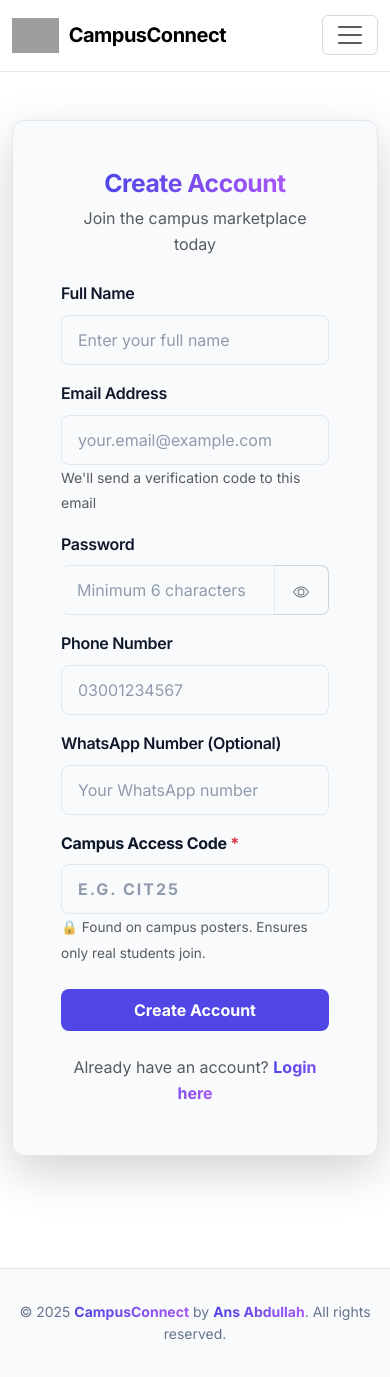
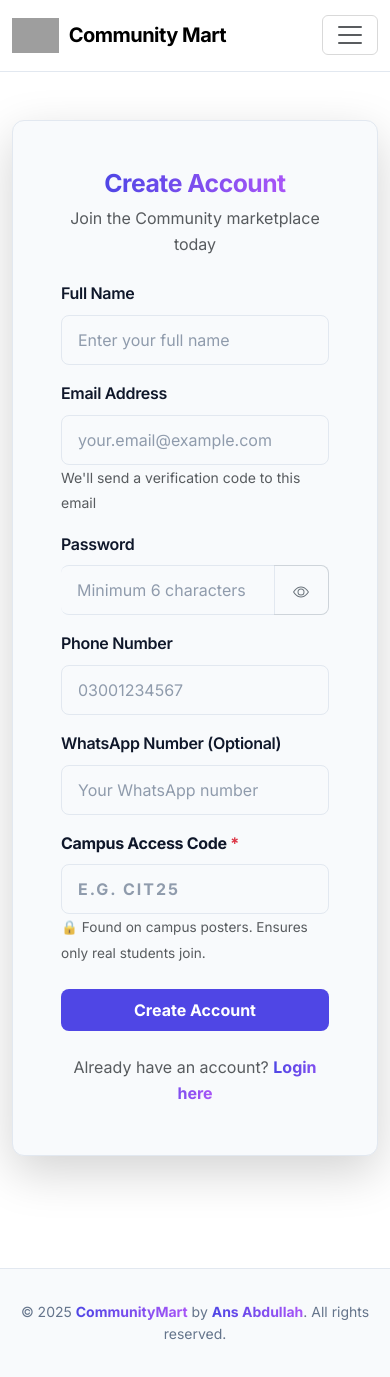
Before and after one commit to Ans-Maliktech/campusconnect, a React (Create React App) app in the folder frontend/: page /signup in a window 390 px wide. Built offline with nearby package versions, Linux system fonts and the light colour scheme; grey boxes are pictures that could not be loaded.

Commit message:
Fixed mobile navbar auto-close and added native share button

```diff
--- a/frontend/public/index.html
+++ b/frontend/public/index.html
@@ -6,7 +6,7 @@
     <meta name="theme-color" content="#0d6efd" />
     <meta
       name="description"
-      content="CampusConnect - Peer-to-Peer Student Resource Marketplace for buying, selling, and exchanging academic resources within your university campus"
+      content="CommunityMart - Peer-to-Peer Student Resource Marketplace for buying, selling, and exchanging academic resources within your university campus"
     />
     <meta name="keywords" content="campus marketplace, student resources, textbooks, notes, hostel supplies, tutoring" />
     <meta name="author" content="CampusConnect Team" />
@@ -17,7 +17,7 @@
     <meta property="og:type" content="website" />
 
     <!-- Title -->
-    <title>CampusConnect - Student Resource Marketplace</title>
+    <title>CommunityMart - Student Resource Marketplace</title>
 
     <!-- Favicon -->
     <link rel="icon" href="%PUBLIC_URL%/favicon.ico" />
--- a/frontend/src/App.js
+++ b/frontend/src/App.js
@@ -108,7 +108,7 @@ const AppContent = () => {
         }}>
           <div className="container">
             <p style={{ margin: 0, color: 'var(--text-muted)', fontSize: '0.875rem' }}>
-              © 2025 <span className="text-gradient" style={{ fontWeight: '700' }}>CampusConnect</span> by <span className="text-gradient">Ans Abdullah</span>. All rights reserved.
+              © 2025 <span className="text-gradient" style={{ fontWeight: '700' }}>CommunityMart</span> by <span className="text-gradient">Ans Abdullah</span>. All rights reserved.
             </p>
           </div>
         </footer>
--- a/frontend/src/components/Navbar.js
+++ b/frontend/src/components/Navbar.js
@@ -13,30 +13,39 @@ const NavigationBar = () => {
   const { theme } = useContext(ThemeContext);
   const navigate = useNavigate();
 
-  // State for the Edit Profile Modal
   const [showEditModal, setShowEditModal] = useState(false);
 
-  // 🟢 NEW: Manual state for Dropdown
+  // 🟢 STATE 1: Profile Dropdown
   const [isDropdownOpen, setIsDropdownOpen] = useState(false);
   const dropdownRef = useRef(null);
+
+  // 🟢 STATE 2: Mobile Menu (Hamburger)
+  const [expanded, setExpanded] = useState(false);
+  const navbarRef = useRef(null); // Ref to detect clicks outside the menu
 
   const handleLogout = () => {
     logout();
     setUser(null);
+    setExpanded(false);
     navigate('/login');
   };
 
-  // Helper to get initials for the avatar
   const getInitials = (name) => {
     return name ? name.charAt(0).toUpperCase() : 'U';
   };
 
-  // 🟢 NEW: Handle Click Outside Logic
+  // 🟢 UNIVERSAL "CLICK OUTSIDE" LOGIC
+  // This forces the menu to close if you click ANYWHERE else on the screen
   useEffect(() => {
     const handleClickOutside = (event) => {
-      // If click is outside the dropdown ref, close it
+      // 1. Close Profile Dropdown if clicked outside
       if (dropdownRef.current && !dropdownRef.current.contains(event.target)) {
         setIsDropdownOpen(false);
+      }
+
+      // 2. Close Mobile Menu if clicked outside the Navbar area
+      if (navbarRef.current && !navbarRef.current.contains(event.target)) {
+        setExpanded(false);
       }
     };
 
@@ -48,44 +57,74 @@ const NavigationBar = () => {
 
   return (
     <>
-      <Navbar className="navbar" variant={theme === 'dark' ? 'dark' : 'light'} expand="lg" sticky="top">
+      {/* 🟢 Ref attached here to detect clicks inside/outside navbar */}
+      <div ref={navbarRef}>
+        <Navbar
+          className="navbar"
+          variant={theme === 'dark' ? 'dark' : 'light'}
+          expand="lg"
+          sticky="top"
+          // 🟢 Force React to control the open/close state
+          expanded={expanded}
+        >
           <Container>
-          {/* LOGO */}
-          <Navbar.Brand as={Link} to="/" className="d-flex align-items-center">
+            <Navbar.Brand
+              as={Link}
+              to="/"
+              className="d-flex align-items-center"
+              onClick={() => setExpanded(false)}
+            >
               <img
                 src={logo}
-              alt="CampusConnect"
+                alt="CommunityMart"
                 style={{ height: '35px', width: 'auto', marginRight: '10px' }}
               />
               <span style={{ fontWeight: '800', fontSize: '1.25rem' }}>
-              CampusConnect
+                Community Mart
               </span>
             </Navbar.Brand>
 
-          <Navbar.Toggle aria-controls="basic-navbar-nav" />
+            {/* 🟢 SIMPLIFIED TOGGLE LOGIC */}
+            <Navbar.Toggle
+              aria-controls="basic-navbar-nav"
+              onClick={() => setExpanded(expanded ? false : true)}
+            />
 
             <Navbar.Collapse id="basic-navbar-nav">
               <Nav className="ms-auto align-items-center">
 
-              {/* DASHBOARD (Visible only if logged in) */}
                 {user && (
-                <Nav.Link as={Link} to="/dashboard" className="nav-link">
+                  <Nav.Link
+                    as={Link}
+                    to="/dashboard"
+                    className="nav-link"
+                    onClick={() => setExpanded(false)}
+                  >
                     Dashboard
                   </Nav.Link>
                 )}
 
-              {/* BROWSE LISTINGS */}
-              <Nav.Link as={Link} to="/listings" className="nav-link">
+                <Nav.Link
+                  as={Link}
+                  to="/listings"
+                  className="nav-link"
+                  onClick={() => setExpanded(false)}
+                >
                   Browse Listings
                 </Nav.Link>
 
                 {user ? (
                   <>
-                  <Nav.Link as={Link} to="/create-listing" className="nav-link">
+                    <Nav.Link
+                      as={Link}
+                      to="/create-listing"
+                      className="nav-link"
+                      onClick={() => setExpanded(false)}
+                    >
                       Post Listing
                     </Nav.Link>
 
-                  {/* 🟢 UPDATED: PROFILE DROPDOWN WITH REF AND MANUAL STATE */}
+                    {/* PROFILE DROPDOWN */}
                     <div ref={dropdownRef}>
                       <NavDropdown
                         title={
@@ -105,12 +144,9 @@ const NavigationBar = () => {
                         id="user-dropdown"
                         align="end"
                         className="ms-2"
-                      // Bind the state to the show prop
                         show={isDropdownOpen}
-                      // Handle internal toggle (clicking the icon)
                         onToggle={(isOpen) => setIsDropdownOpen(isOpen)}
                       >
-                      {/* USER INFO SECTION */}
                         <div className="px-3 py-2 border-bottom">
                           <div style={{fontWeight: '600', color: 'var(--text-main)'}}>
                             {user.name}
@@ -133,21 +169,31 @@ const NavigationBar = () => {
                   </>
                 ) : (
                   <>
-                  <Nav.Link as={Link} to="/login" className="nav-link">Login</Nav.Link>
-                  <Link to="/signup" className="btn btn-primary text-white ms-2 px-3 py-1 text-decoration-none">
+                    <Nav.Link
+                      as={Link}
+                      to="/login"
+                      className="nav-link"
+                      onClick={() => setExpanded(false)}
+                    >
+                      Login
+                    </Nav.Link>
+                    <Link
+                      to="/signup"
+                      className="btn btn-primary text-white ms-2 px-3 py-1 text-decoration-none"
+                      onClick={() => setExpanded(false)}
+                    >
                       Signup
                     </Link>
                   </>
                 )}
 
-              {/* Theme Toggle */}
                 <ThemeToggle />
               </Nav>
             </Navbar.Collapse>
           </Container>
         </Navbar>
+      </div>
 
-      {/* Render the Modal here */}
       <EditProfileModal
         show={showEditModal}
         handleClose={() => setShowEditModal(false)}
--- a/frontend/src/pages/CreateListing.js
+++ b/frontend/src/pages/CreateListing.js
@@ -246,7 +246,7 @@ const CreateListing = () => {
             <Card.Body className="p-5">
               <div className="text-center mb-4">
                 <h2 className="fw-bold text-primary">Post a New Listing</h2>
-                <p className="text-muted">Turn your unused campus items into cash 💸</p>
+                <p className="text-muted">Turn your unused items into cash 💸</p>
               </div>
 
               <Form onSubmit={handleSubmit} noValidate>
--- a/frontend/src/pages/Login.js
+++ b/frontend/src/pages/Login.js
@@ -87,7 +87,7 @@ const Login = () => {
                 <h2 className="fw-bold">
                   <span className="text-gradient">Welcome Back</span>
                 </h2>
-                <p className="text-muted">Login to your CampusConnect account</p>
+                <p className="text-muted">Login to your CommunityMart account</p>
               </div>
 
               {error && (
--- a/frontend/src/pages/Signup.js
+++ b/frontend/src/pages/Signup.js
@@ -118,7 +118,7 @@ const Signup = () => {
                 <h2 className="fw-bold">
                   <span className="text-gradient">Create Account</span>
                 </h2>
-                <p className="text-muted">Join the campus marketplace today</p>
+                <p className="text-muted">Join the Community marketplace today</p>
               </div>
 
               {/* Error Alert */}
```
Also changed, not shown: frontend/src/pages/ListingDetails.jsx (+58 -31 lines), 1 other file (tests, documents, lock files or other folders). Lines whose indentation alone changed are shown as unchanged.
